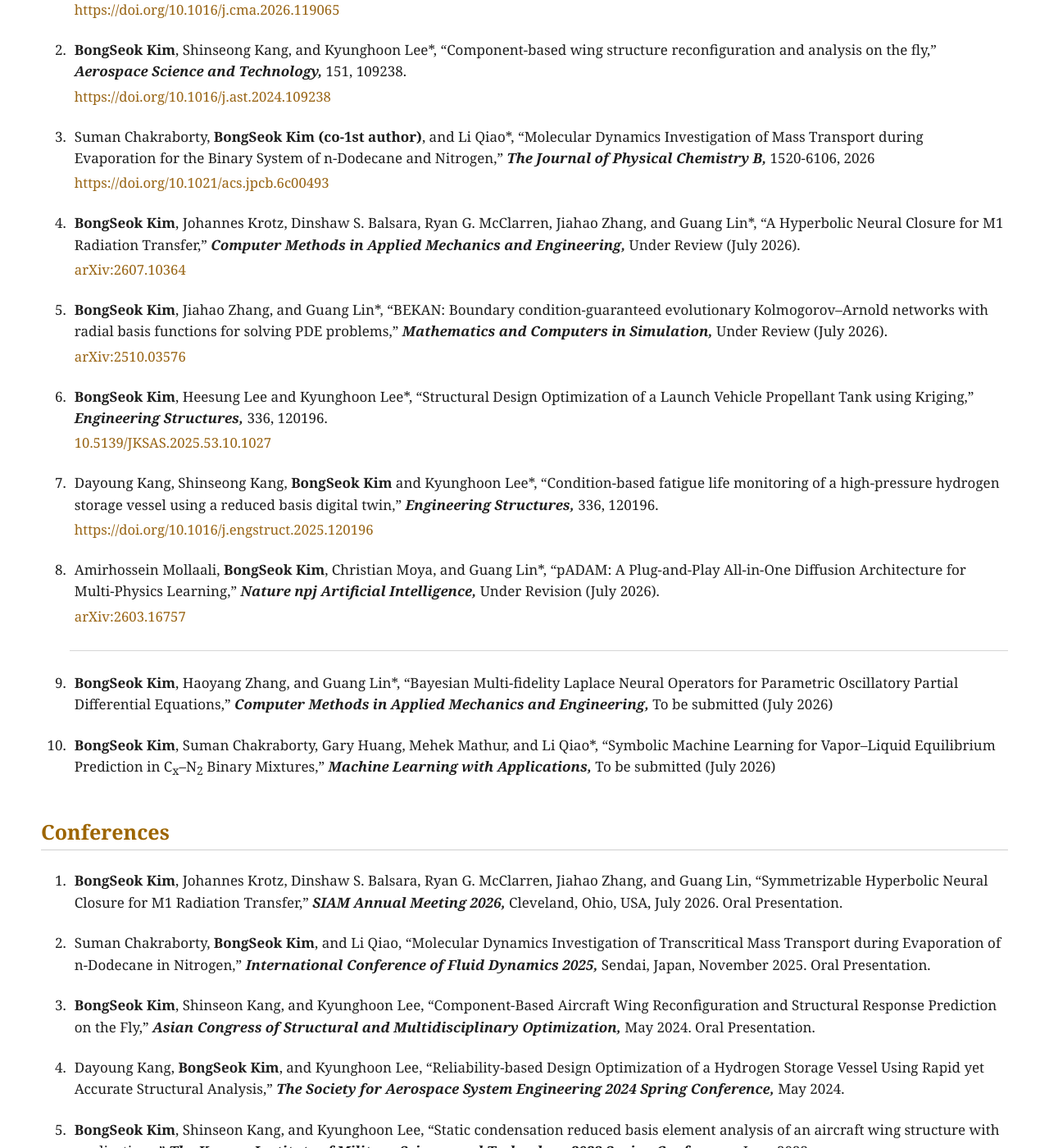
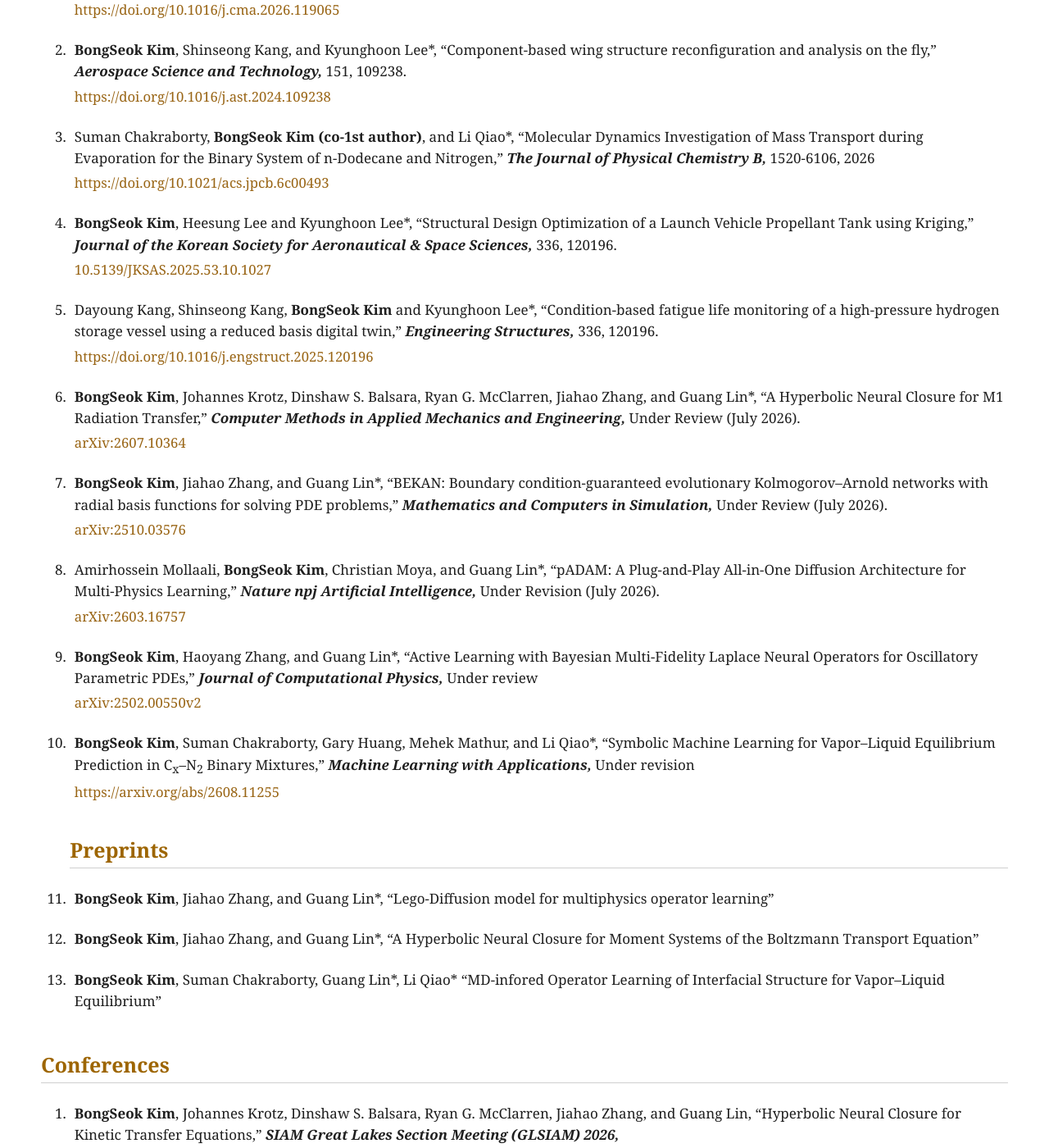
Before and after one commit to Kim4853/Kim4853.github.io, a Jekyll site: the page built from publications.md, in a window 1280 px wide and 1400 px high, scrolled down 477 px. Shown: the whole window at 82% size. Built offline with Jekyll 4.4.1, drawn with Linux system fonts in a browser that asks for light colours; some of the changed text lies outside the part shown.

Commit message:
Update website

```diff
--- a/publications.md
+++ b/publications.md
@@ -103,7 +103,7 @@ permalink: /publications/
 <div class="wide-content">
 
 
-  <section class="publications-section">
+ <section class="publications-section">
 
     <h2 class="publications-heading">
       Publications:
@@ -204,6 +204,65 @@ permalink: /publications/
         </div>
       </li>
 
+      <li>
+        <div class="publication-entry">
+          <span class="publication-authors">
+            <span class="publication-me">BongSeok Kim</span>, Heesung Lee
+            and Kyunghoon Lee*,
+          </span>
+
+          <span class="publication-title">
+            “Structural Design Optimization of a Launch Vehicle Propellant
+            Tank using Kriging,”
+          </span>
+
+          <span class="publication-journal">
+            Journal of the Korean Society for Aeronautical & Space Sciences,
+          </span>
+
+          <span class="publication-status">
+            336, 120196.
+          </span>
+
+          <a
+            class="publication-link"
+            href="10.5139/JKSAS.2025.53.10.1027 "
+          >
+          10.5139/JKSAS.2025.53.10.1027
+          </a>
+         </div>
+      </li>
+
+
+      <li>
+        <div class="publication-entry">
+
+          <span class="publication-authors">
+            Dayoung Kang, Shinseong Kang, <span class="publication-me">BongSeok Kim</span>
+            and Kyunghoon Lee*,
+          </span>
+
+          <span class="publication-title">
+            “Condition-based fatigue life monitoring of a high-pressure
+            hydrogen storage vessel using a reduced basis digital twin,”
+          </span>
+
+          <span class="publication-journal">
+            Engineering Structures,
+          </span>
+
+          <span class="publication-status">
+            336, 120196.
+          </span>
+
+          <a
+            class="publication-link"
+            href="https://doi.org/10.1016/j.engstruct.2025.120196"
+          >
+          https://doi.org/10.1016/j.engstruct.2025.120196
+          </a>
+        </div>
+      </li>
 
       <li>
         <div class="publication-entry">
@@ -268,65 +327,7 @@ permalink: /publications/
       </li>
 
 
-      <li>
-        <div class="publication-entry">
-          <span class="publication-authors">
-            <span class="publication-me">BongSeok Kim</span>, Heesung Lee
-            and Kyunghoon Lee*,
-          </span>
 
-          <span class="publication-title">
-            “Structural Design Optimization of a Launch Vehicle Propellant
-            Tank using Kriging,”
-          </span>
-
-          <span class="publication-journal">
-            Engineering Structures,
-          </span>
-
-          <span class="publication-status">
-            336, 120196.
-          </span>
-
-          <a
-            class="publication-link"
-            href="10.5139/JKSAS.2025.53.10.1027 "
-          >
-          10.5139/JKSAS.2025.53.10.1027
-          </a>
-         </div>
-      </li>
-
-
-      <li>
-        <div class="publication-entry">
-
-          <span class="publication-authors">
-            Dayoung Kang, Shinseong Kang, <span class="publication-me">BongSeok Kim</span>
-            and Kyunghoon Lee*,
-          </span>
-
-          <span class="publication-title">
-            “Condition-based fatigue life monitoring of a high-pressure
-            hydrogen storage vessel using a reduced basis digital twin,”
-          </span>
-
-          <span class="publication-journal">
-            Engineering Structures,
-          </span>
-
-          <span class="publication-status">
-            336, 120196.
-          </span>
-
-          <a
-            class="publication-link"
-            href="https://doi.org/10.1016/j.engstruct.2025.120196"
-          >
-          https://doi.org/10.1016/j.engstruct.2025.120196
-          </a>
-        </div>
-      </li>
 
       <li>
         <div class="publication-entry">
@@ -357,7 +358,8 @@ permalink: /publications/
         </div>
       </li>
 
-<hr class="publication-divider">
+
+
       <li>
         <div class="publication-entry">
           <span class="publication-authors">
@@ -366,16 +368,21 @@ permalink: /publications/
           </span>
 
           <span class="publication-title">
-            “Bayesian Multi-fidelity Laplace Neural Operators for Parametric
-            Oscillatory Partial Differential Equations,”
+            “Active Learning with Bayesian Multi-Fidelity Laplace Neural Operators for Oscillatory Parametric PDEs,”
           </span>
 
           <span class="publication-journal">
-            Computer Methods in Applied Mechanics and Engineering,
+            Journal of Computational Physics,
           </span>
           <span class="publication-status">
-            To be submitted (July 2026)
+            Under review
           </span>
+                    <a
+            class="publication-link"
+            href="arXiv:2502.00550v2"
+          >
+          arXiv:2502.00550v2
+          </a>
         </div>
       </li>
 
@@ -395,9 +402,78 @@ permalink: /publications/
             Machine Learning with Applications,
           </span>
           <span class="publication-status">
-            To be submitted (July 2026)
+            Under revision
+          </span>
+                  <a
+            class="publication-link"
+            href="https://arxiv.org/abs/2608.11255"
+          >
+          https://arxiv.org/abs/2608.11255
+          </a>
+
+        </div>
+      </li>
+      <h2 class="publications-heading">
+    Preprints
+  </h2>
+
+      <li>
+        <div class="publication-entry">
+          <span class="publication-authors">
+            <span class="publication-me">BongSeok Kim</span>,
+            Jiahao Zhang, and Guang Lin*,
           </span>
 
+          <span class="publication-title">
+            “Lego-Diffusion model for multiphysics operator learning”
+          </span>
+
+          <span class="publication-journal">
+
+          </span>
+          <span class="publication-status">
+
+          </span>
+        </div>
+      </li>
+
+      <li>
+        <div class="publication-entry">
+          <span class="publication-authors">
+            <span class="publication-me">BongSeok Kim</span>,
+            Jiahao Zhang, and Guang Lin*,
+          </span>
+
+          <span class="publication-title">
+            “A Hyperbolic Neural Closure for Moment Systems of the Boltzmann Transport Equation”
+          </span>
+
+          <span class="publication-journal">
+
+          </span>
+          <span class="publication-status">
+
+          </span>
+        </div>
+      </li>
+
+      <li>
+        <div class="publication-entry">
+          <span class="publication-authors">
+            <span class="publication-me">BongSeok Kim</span>,
+            Suman Chakraborty, Guang Lin*, Li Qiao*
+          </span>
+
+          <span class="publication-title">
+            “MD-infored Operator Learning of Interfacial Structure for Vapor–Liquid Equilibrium”
+          </span>
+
+          <span class="publication-journal">
+
+          </span>
+          <span class="publication-status">
+
+          </span>
         </div>
       </li>
 
@@ -415,7 +491,30 @@ permalink: /publications/
   </h2>
 
   <ol class="publication-list">
+<li>
+  <div class="publication-entry">
 
+    <span class="publication-authors">
+      <span class="publication-me">BongSeok Kim</span>,
+      Johannes Krotz, Dinshaw S. Balsara, Ryan G. McClarren,
+      Jiahao Zhang, and Guang Lin,
+    </span>
+
+    <span class="publication-title">
+      “Hyperbolic Neural Closure for Kinetic Transfer Equations,”
+    </span>
+
+    <span class="publication-journal">
+      SIAM Great Lakes Section Meeting (GLSIAM) 2026,
+    </span>
+
+    <span class="publication-status">
+      Purdue University, West Lafayette, Indiana, USA,
+      September 2026. Oral Presentation.
+    </span>
+
+  </div>
+</li>
     <li>
       <div class="publication-entry">
 
```
Also changed, not shown: 1 other file.
